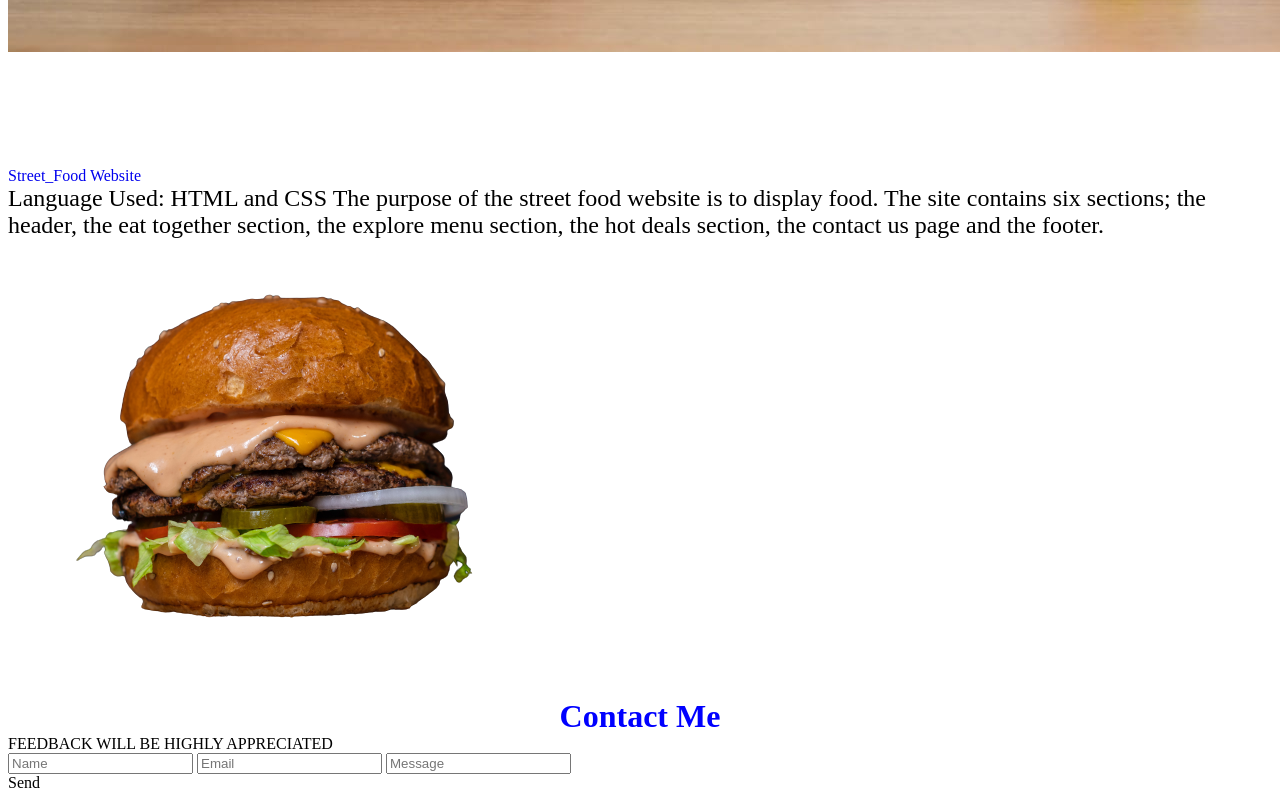
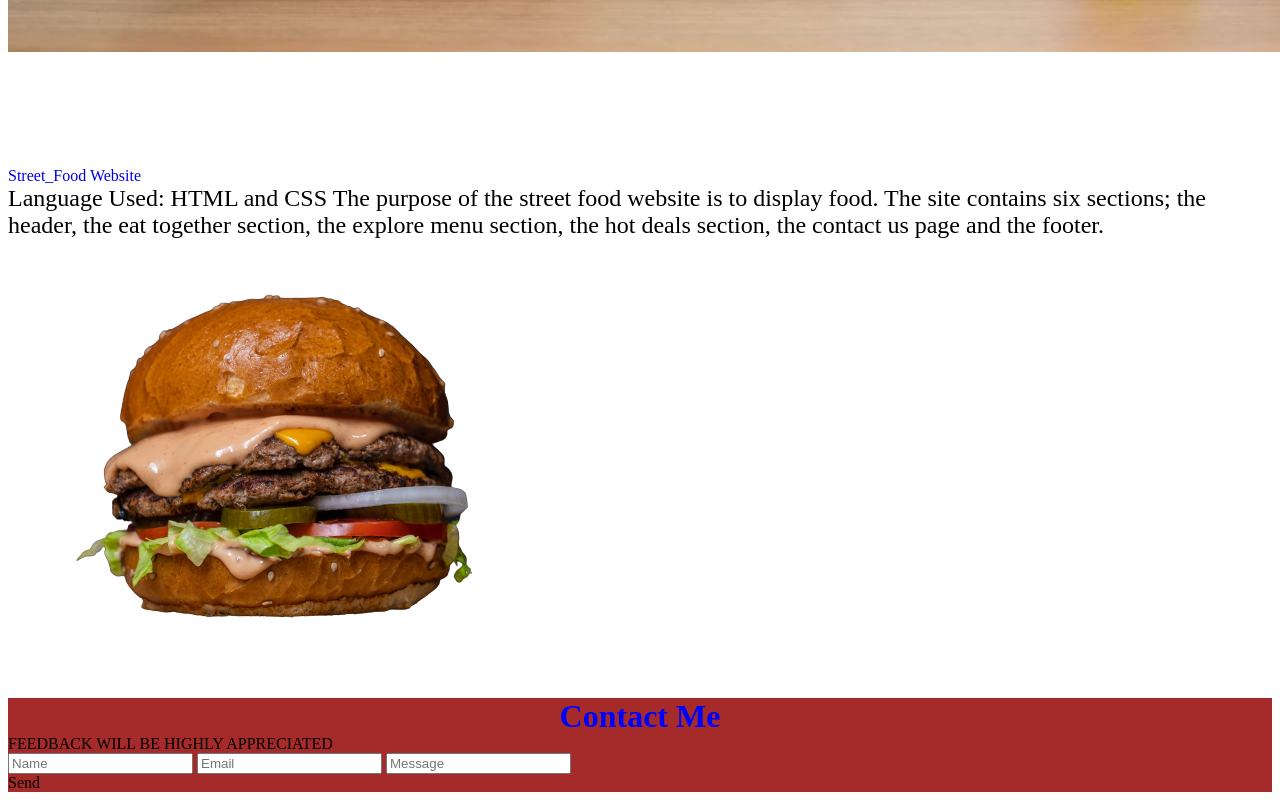
Before and after one commit to MureithiIvy/MyPortfolio, a plain HTML site: page index.html in a window 1280 px wide. Shown: the part 2254-3054 px from the top of the page. Drawn offline with Linux system fonts and the light colour scheme.

Commit message:
change the background color of the element with the class name contact

```diff
--- a/assets/css/index.css
+++ b/assets/css/index.css
@@ -73,3 +73,7 @@ header{
     font-size: 2rem;
     color: blue;
 }
+
+.contact{
+    background-color: brown;
+}
--- a/index.html
+++ b/index.html
@@ -96,7 +96,7 @@
             </div>
         </article>
 
-        <article>
+        <article class="contact">
             <h1 id="contact-me">Contact Me</h1>
             <p class="tagline">FEEDBACK WILL BE HIGHLY APPRECIATED</p>
             <div class="form-btn">
```
